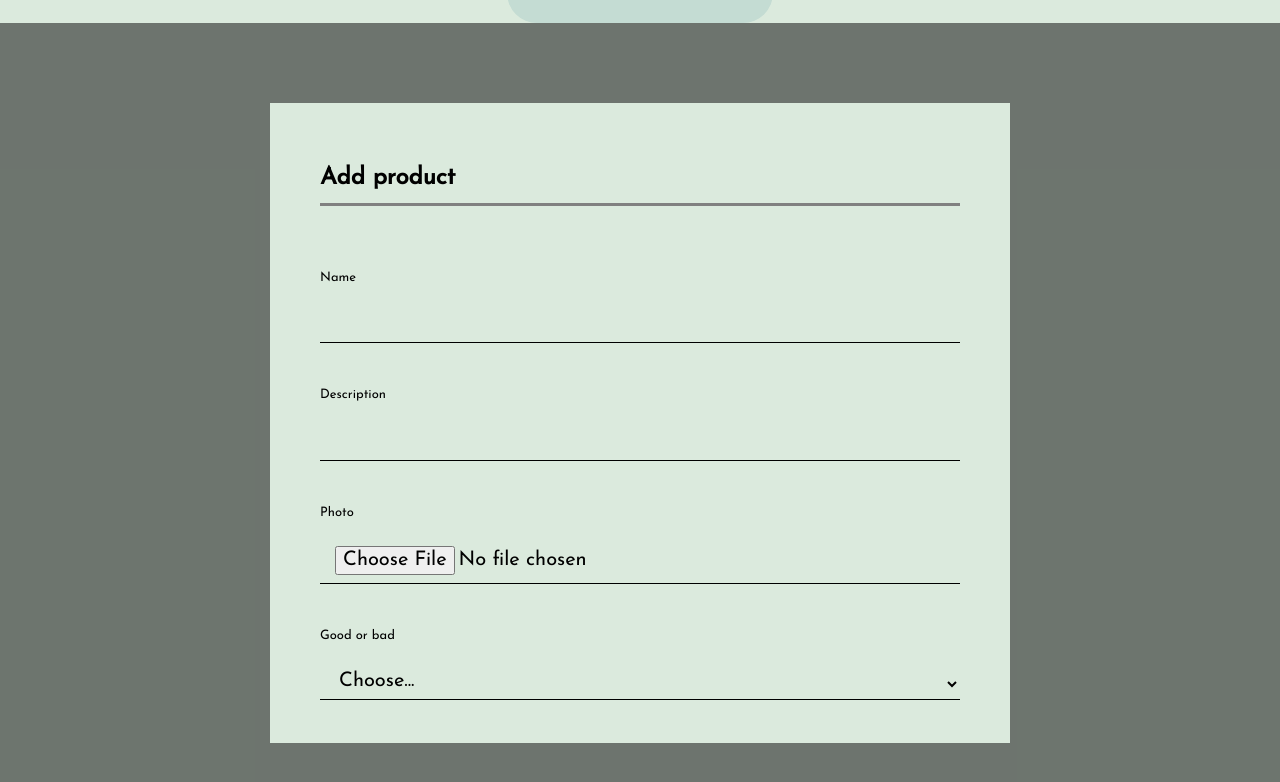
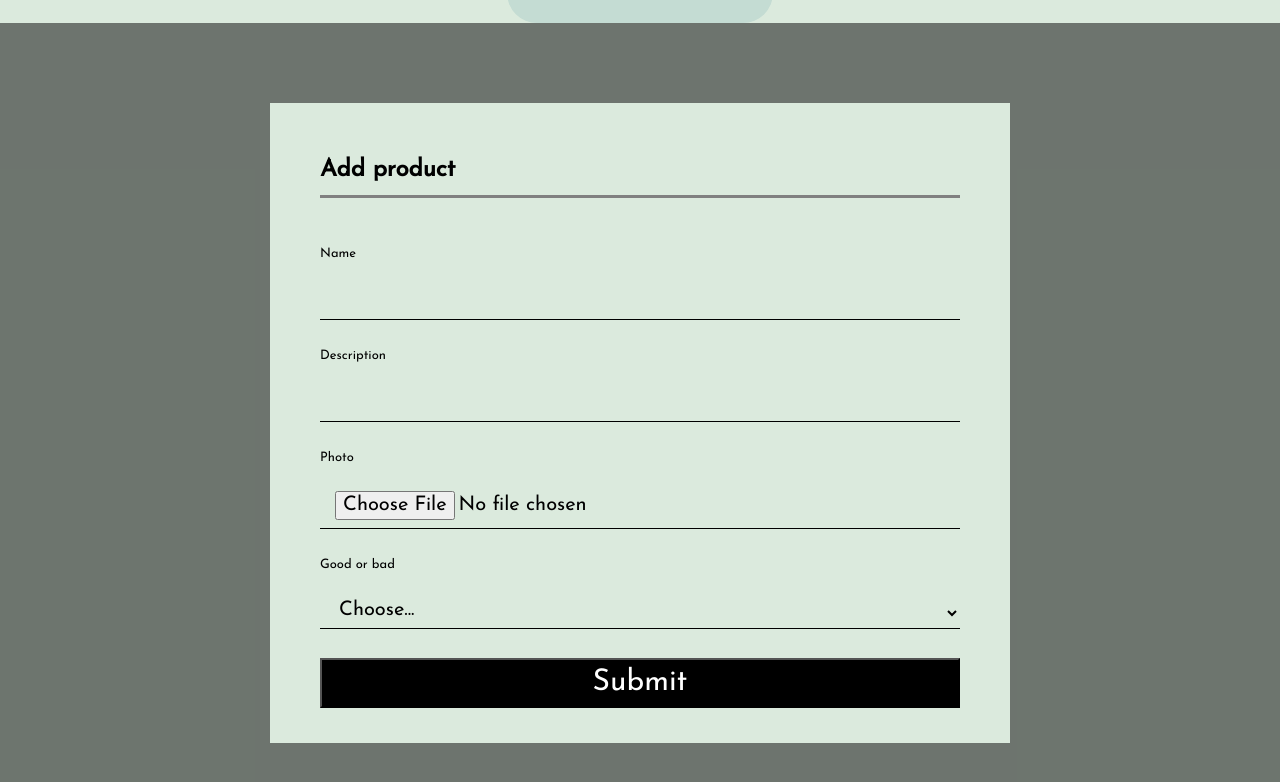
Before and after one commit to Gaskard/good-bad-list, a React (Vite) app: page / in a window 1280 px wide. Shown: the part 340-1122 px from the top of the page. Built offline with nearby package versions, Linux system fonts and the light colour scheme.

Commit message:
form visual add button

```diff
--- a/src/components/productForm/ProductForm.jsx
+++ b/src/components/productForm/ProductForm.jsx
@@ -25,6 +25,7 @@
 						<option value="bad">Bad</option>
 					</select>
 				</div>
+				<button className="product__form-submit">Submit</button>
 			</form>
 		</div>
 	)
--- a/src/components/productForm/productForm.scss
+++ b/src/components/productForm/productForm.scss
@@ -40,4 +40,11 @@
     padding-left: 15px;
     margin-top: 25px;
   }
+  &-submit {
+    font-family: "Josefin Sans", sans-serif;
+    background-color: black;
+    color: white;
+    height: 50px;
+    font-size: 30px;
+  }
 }
```
